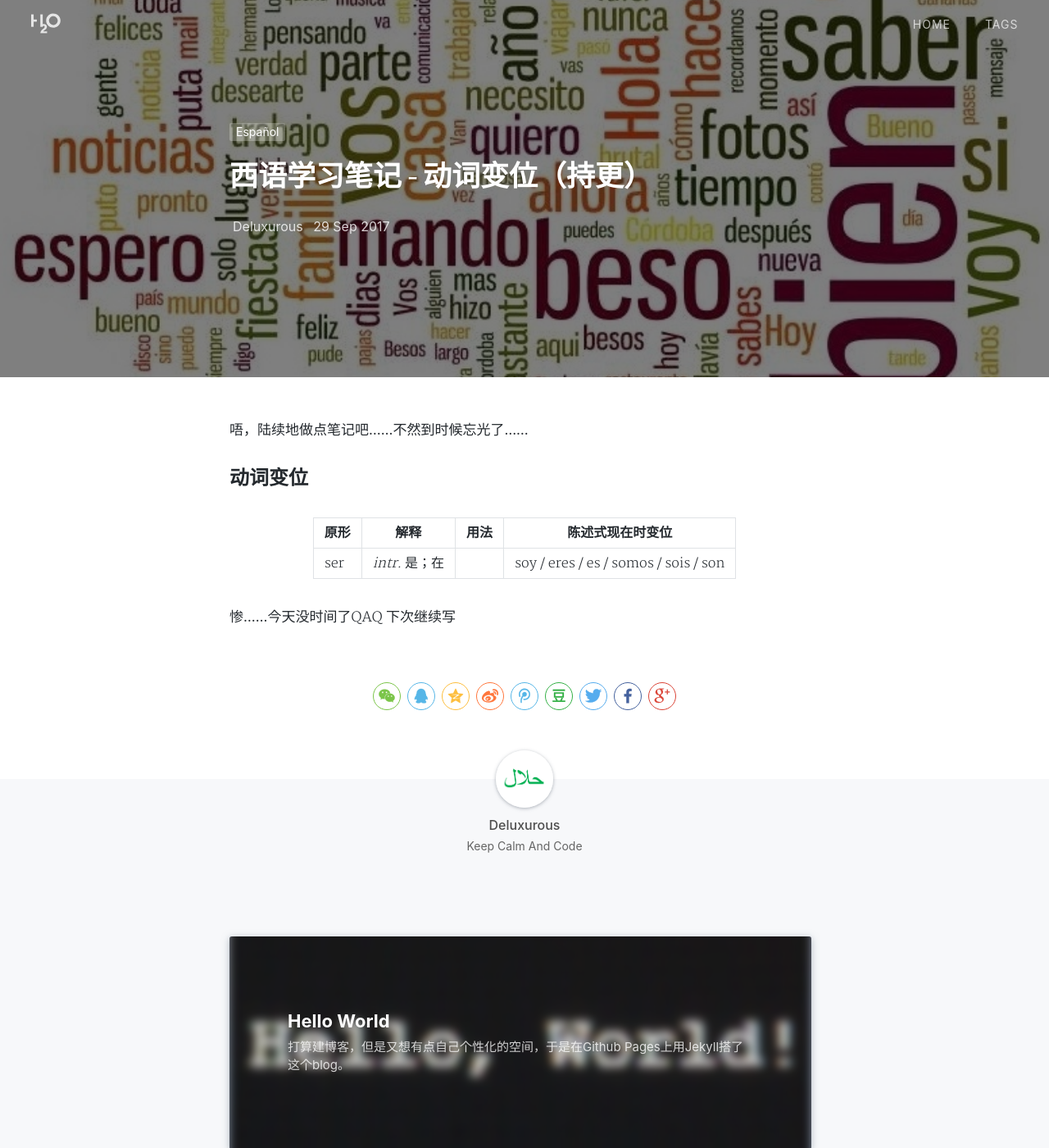
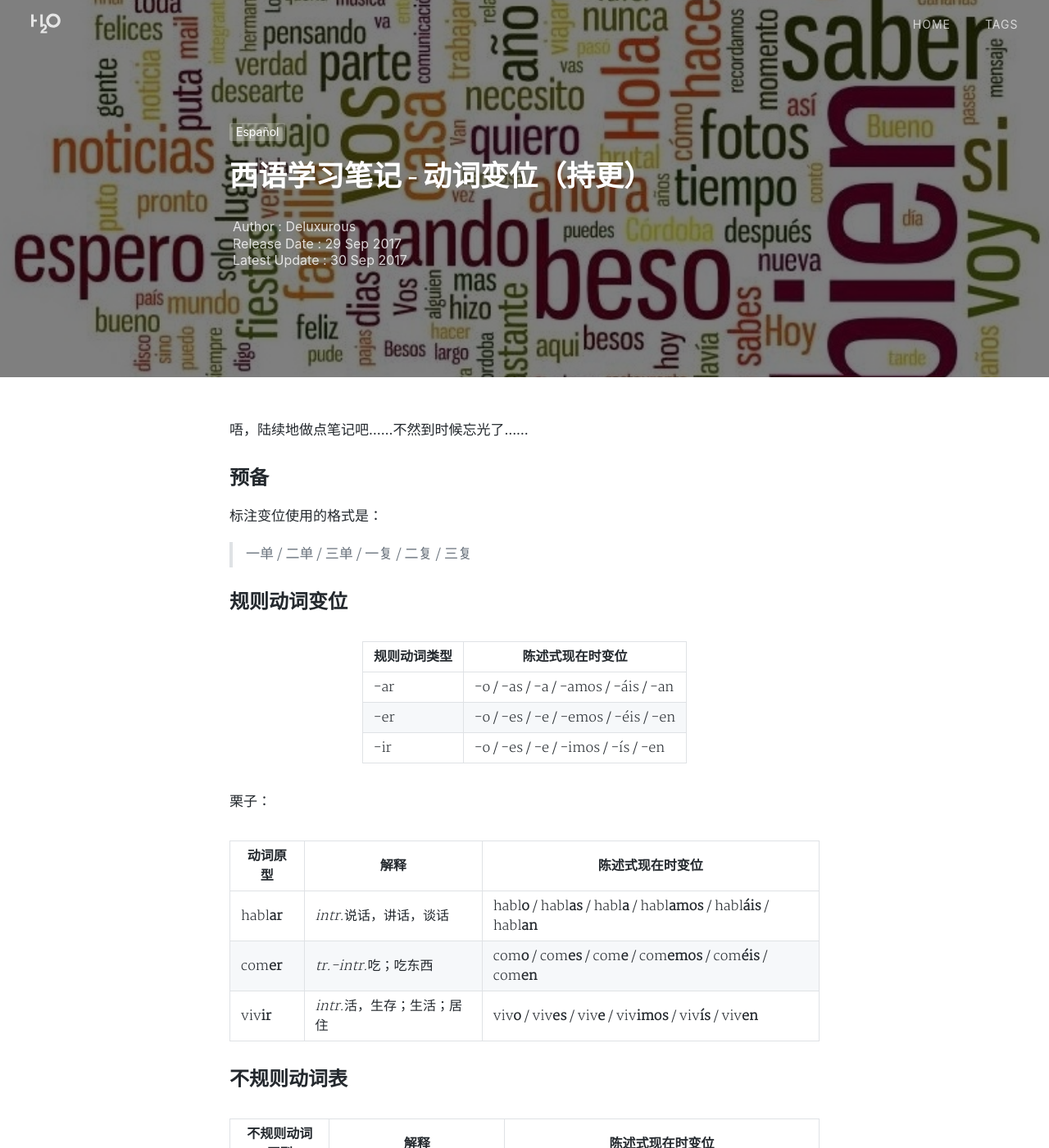
Before and after one commit to RamonZhou/ramonzhou.github.io, a Jekyll site: the page built from _posts/2017-09-29-espanol-notes-1.md, in a window 1280 px wide and 1400 px high. Shown: the whole window at 82% size. Built offline with Jekyll 4.4.1, drawn with Linux system fonts in a browser that asks for light colours; nearby versions of some CDN libraries; comment, search, counter and statistics services are not loaded; a style sheet for code colours, icons or effects is not loaded; some of the changed text lies outside the part shown.

Commit message:
0930 update

```diff
--- a/_layouts/post.html
+++ b/_layouts/post.html
@@ -20,9 +20,9 @@
         </div>
         <h1>{{ page.title }}</h1>
         <div class="post-meta">
-            <span class="post-meta-item"><i class="iconfont icon-author"></i><a href="{{ site.url }}" target="_blank" rel="author">{% if page.author %}{{ page.author }}{% else %}{{ site.author }}{% endif %}</a></></span>
-            <time class="post-meta-item" datetime="{{ page.date | date:"%y-%m-%d" }}"><i class="iconfont icon-date">
-            </i>{{ page.date | date_to_string }}</time>
+            <span class="post-meta-item"><i class="iconfont icon-author"></i>Author : <a href="{{ site.url }}" target="_blank" rel="author">{% if page.author %}{{ page.author }}{% else %}{{ site.author }}{% endif %}</a></></span>
+            <br/>
+            <time class="post-meta-item" datetime="{{ page.date | date:"%y-%m-%d" }}"><i class="iconfont icon-date"></i>Release Date : {{ page.date | date_to_string }}</time>
             <br/>
             {% if page.update == 1 %}
             <time class="post-meta-item" datetime="{{ page.latest | latest:"%y-%m-%d" }}"><i class="iconfont icon-update2"></i>Latest Update :  {{ page.latest | date_to_string }} </time>
--- a/_posts/2017-09-29-espanol-notes-1.md
+++ b/_posts/2017-09-29-espanol-notes-1.md
@@ -5,16 +5,58 @@ date: 2017-09-29
 author: Deluxurous
 cover: '/assets/img/espanol-notes-1.jpg'
 tags:  Español
-update: 0
-latest: 2017-09-29
+update: 1
+latest: 2017-09-30
 ---
 
 唔，陆续地做点笔记吧……不然到时候忘光了……
 
-## 动词变位
+## 预备
+标注变位使用的格式是：
 
-|原形|解释|用法|陈述式现在时变位|
-|---|---|---|---|
-|ser|*intr.* 是；在||soy / eres / es / somos / sois / son|
+> 一单 / 二单 / 三单 / 一复 / 二复 / 三复
+
+## 规则动词变位
+
+|规则动词类型|陈述式现在时变位|
+|---|---|
+|-ar|-o / -as / -a / -amos / -áis / -an|
+|-er|-o / -es / -e / -emos / -éis / -en|
+|-ir|-o / -es / -e / -imos / -ís / -en|
+
+栗子：
+
+|动词原型|解释|陈述式现在时变位|
+|---|---|---|
+|habl**ar**|*intr.*说话，讲话，谈话|habl**o** / habl**as** / habl**a** / habl**amos** / habl**áis** / habl**an**|
+|com**er**|*tr.-intr.*吃；吃东西|com**o** / com**es** / com**e** / com**emos** / com**éis** / com**en**|
+|viv**ir**|*intr.*活，生存；生活；居住|viv**o** / viv**es** / viv**e** / viv**imos** / viv**ís** / viv**en**|
+
+## 不规则动词表
+
+|不规则动词原型|解释|陈述式现在时变位|
+|---|---|---|
+|acostarse|*prnl.*上床睡觉|me acuesto / te acuestas / se acuesta / nos acuestamos / os acostáis / se acuestan|
+|almorzar|*intr.*吃午饭|almuerzo / almuerzas / almuerza / almuerzamos / almuerzáis / almuerzan|
+|comenzar|*tr.-intr.*开始：|comienzo / comienzas / comienza / comienzamos / comienzáis / comienzan|
+|decir|*tr.*说；告诉|digo / dices / dice / decimos / decís / dicen|
+|empezar|*tr.*开始|empiezo / empiezas / empieza / empezamos / empezáis / empiezan|
+|estar|*intr.*处于、在|esto / estás / está / estamos / estáis / están|
+|fregar|*tr.*擦，摩擦；擦洗|friego / friegas / fregamos / fregáis / friegan|
+|haber|*impers.*有；存在|he / has / ha;hay / hemos / habéis / han|
+|ir|*intr.*去，走去；准备，将要（加动词不定式）|voy / vas / va / vamos / vaís / van|
+|pedir|*tr.*请求,要求|pido / pides / pide / pedimos / pedís / piden|
+|poder|*aux.*能够，可以|puedo / puedes / puede / podemos / podéis / pueden|
+|poner|*tr.*放，摆|pongo / pones / pone / ponemos / ponéis / ponen|
+|querer|*tr.*爱，喜爱；想要，希望|quiero / quieres / quiere / queremos / queréis / quieren|
+|saber|*tr.*知道，了解|sé / sabes / sabe / sabemos / sabeís / saben|
+|salir|*intr.*出去，出来；离开|salgo / sales / sale / salimos / salís / salen|
+|sentarse|*prnl.*坐下|me siento / te sientas / se sienta / nos sentamos / os sentáis / se sientan|
+|ser|*intr.* 是；在|soy / eres / es / somos / sois / son|
+|tener|*intr.*有，拥有；感到|tengo / tienes / tiene / tenemos / teneís / tienen|
+|venir|*intr.*过来，来到；来自；发生，出现|vengo / vienes / viene / venimos / venís / vienen|
+|ver|*tr.*看见，看到|veo / ves / ve / vemos / veis / ven|
+
+## 动词释义与用法
 
 惨……今天没时间了QAQ 下次继续写
--- a/index.html
+++ b/index.html
@@ -59,7 +59,7 @@ header-img: /assets/img/index-header.jpg
 
     <aside class="g-sidebar-wrapper">
 
-        <iframe frameborder="no" border="0" marginwidth="0" marginheight="0" width=240 height=87 src="//music.163.com/outchain/player?type=2&id=20200923&auto=0&height=66"></iframe>
+        <iframe class="cloudmusic" frameborder="no" border="0" marginwidth="0" marginheight="0" width=240 height=87 src="//music.163.com/outchain/player?type=2&id=20200923&auto=0&height=66"></iframe>
 
         <div class="g-sidebar">
 
```
Also changed, not shown: assets/css/app.min.css.
